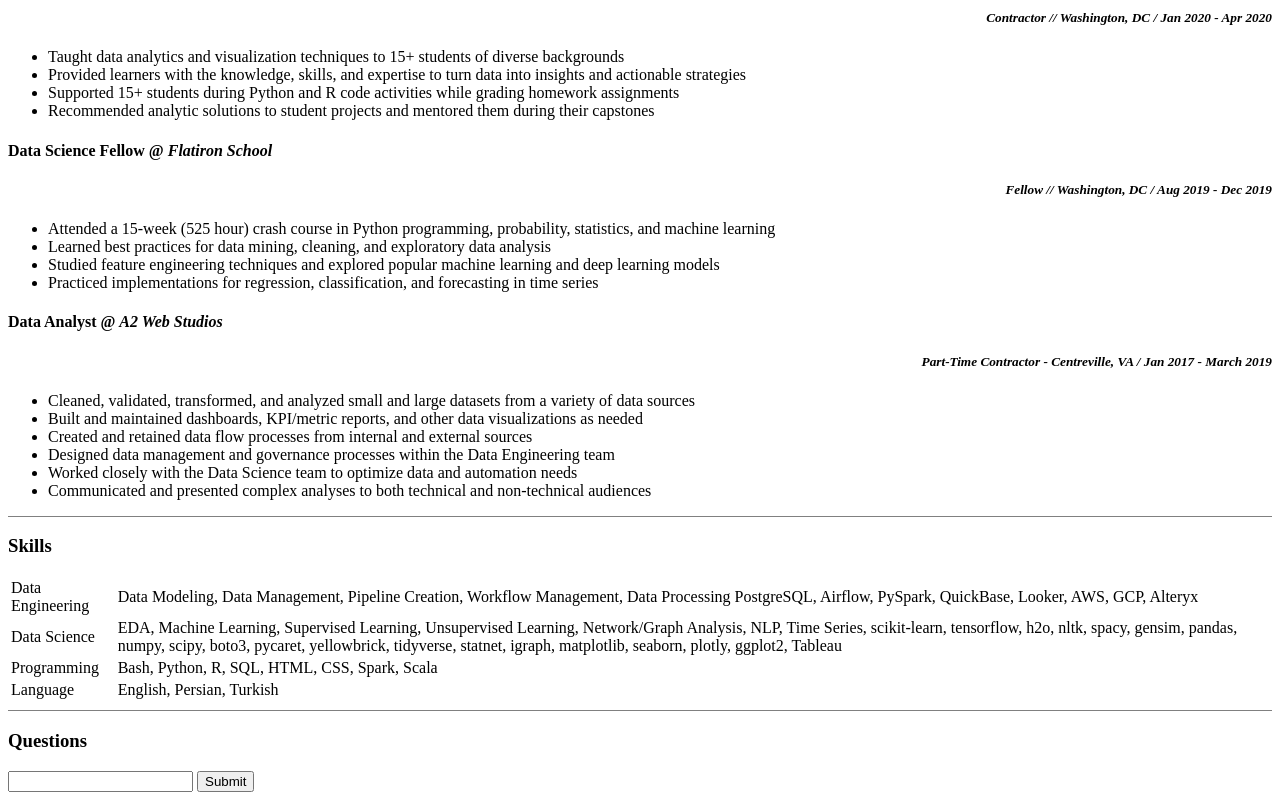
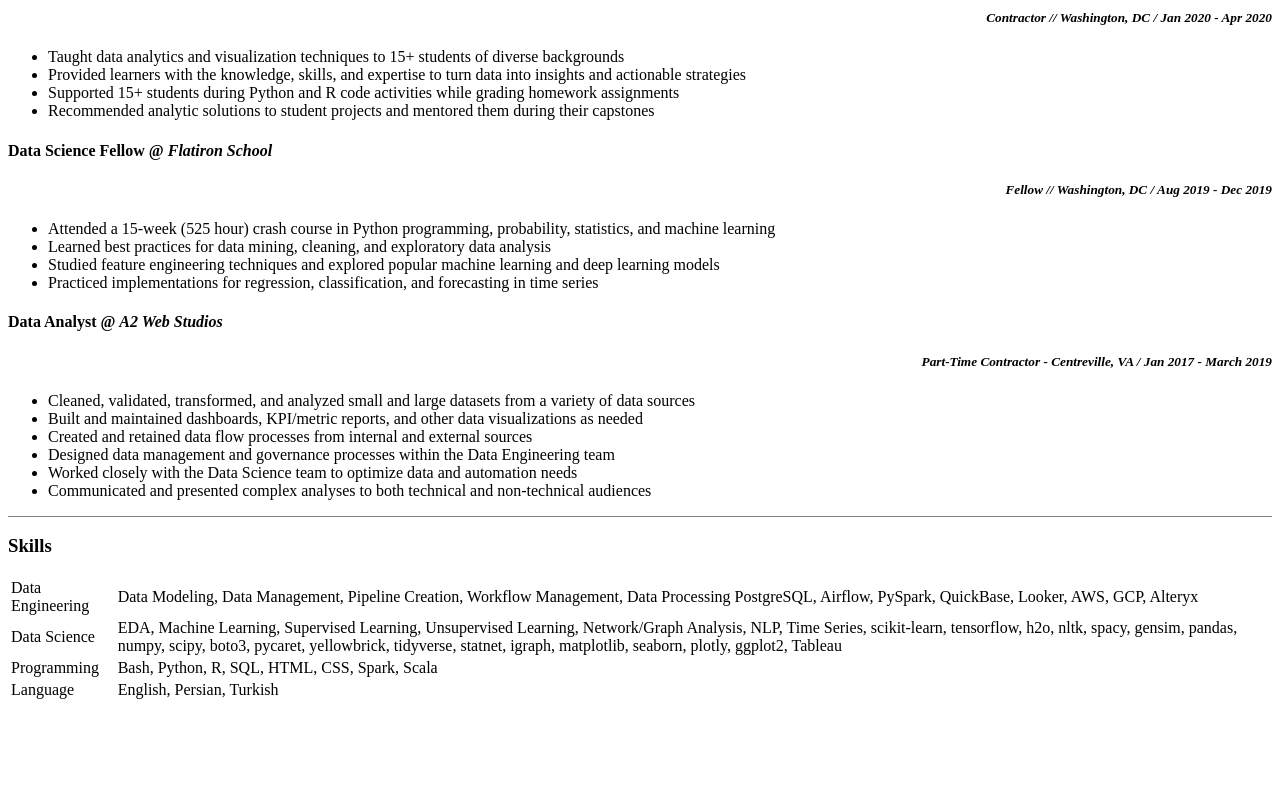
Before and after one commit to yasharmansouri/me, a plain HTML site: page index.html in a window 1280 px wide. Shown: the part 1402-2202 px from the top of the page. After the commit the page ends 2112 px from the top, so only its background shows below. Drawn offline with Linux system fonts and the light colour scheme.

Commit message:
Remove form

```diff
--- a/index.html
+++ b/index.html
@@ -128,15 +128,6 @@
         </tr>
     </table>
 
-    <hr size="1" noshade>
-
-    <h3>Questions</h3>
-    <form class="" action="index.html" method="post">
-        <label What is the cutest, dumbest, and laziest animal on the planet?></label>
-        <input type="text" name="" value="">
-        <input type="submit" name="">
-    </form>
-
 </body>
 
 </html>
```
